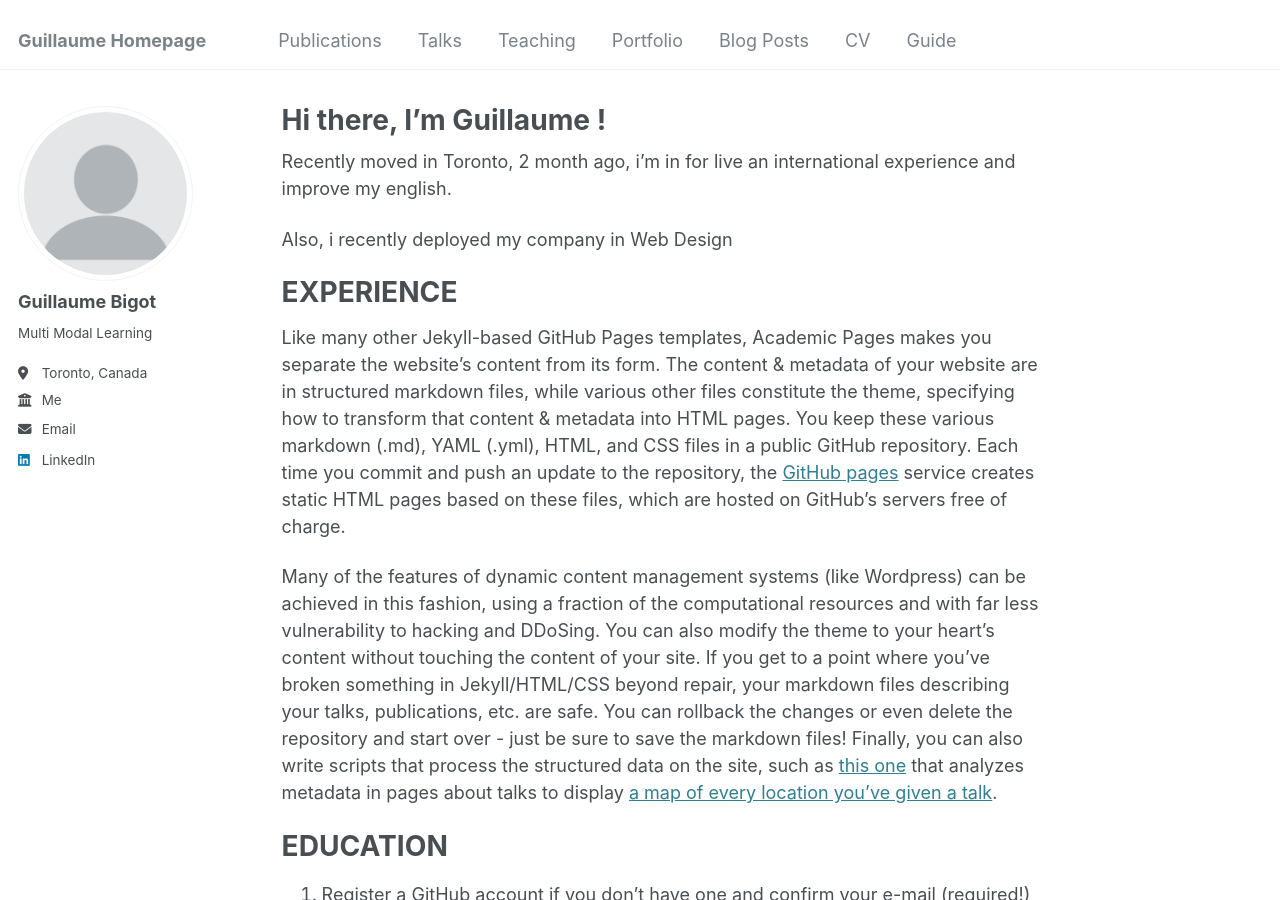
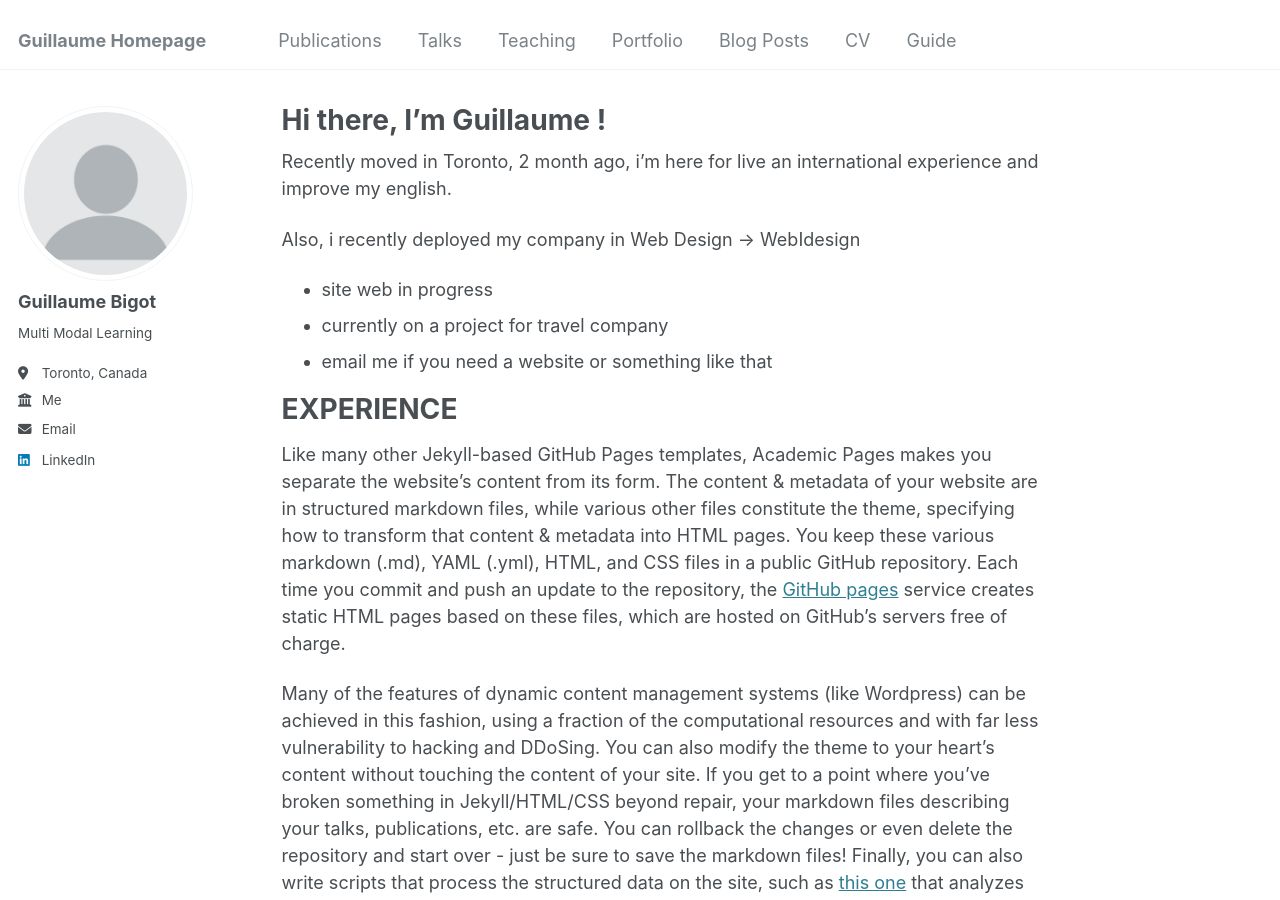
Before and after one commit to guillaume-bigot/guillaume-bigot.github.io, a Jekyll site: the page built from _pages/about.md, in a window 1280 px wide and 900 px high. Built offline with Jekyll 4.4.1, drawn with Linux system fonts in a browser that asks for light colours.

Commit message:
Update about.md

```diff
--- a/_pages/about.md
+++ b/_pages/about.md
@@ -7,9 +7,12 @@ redirect_from:
   - /about.html
 ---
 
-Recently moved in Toronto, 2 month ago, i'm in for live an international experience and improve my english.
+Recently moved in Toronto, 2 month ago, i'm here for live an international experience and improve my english.
 
-Also, i recently deployed my company in Web Design
+Also, i recently deployed my company in Web Design -> WebIdesign
+  - site web in progress
+  - currently on a project for travel company
+  - email me if you need a website or something like that
 
 EXPERIENCE
 ======
```
